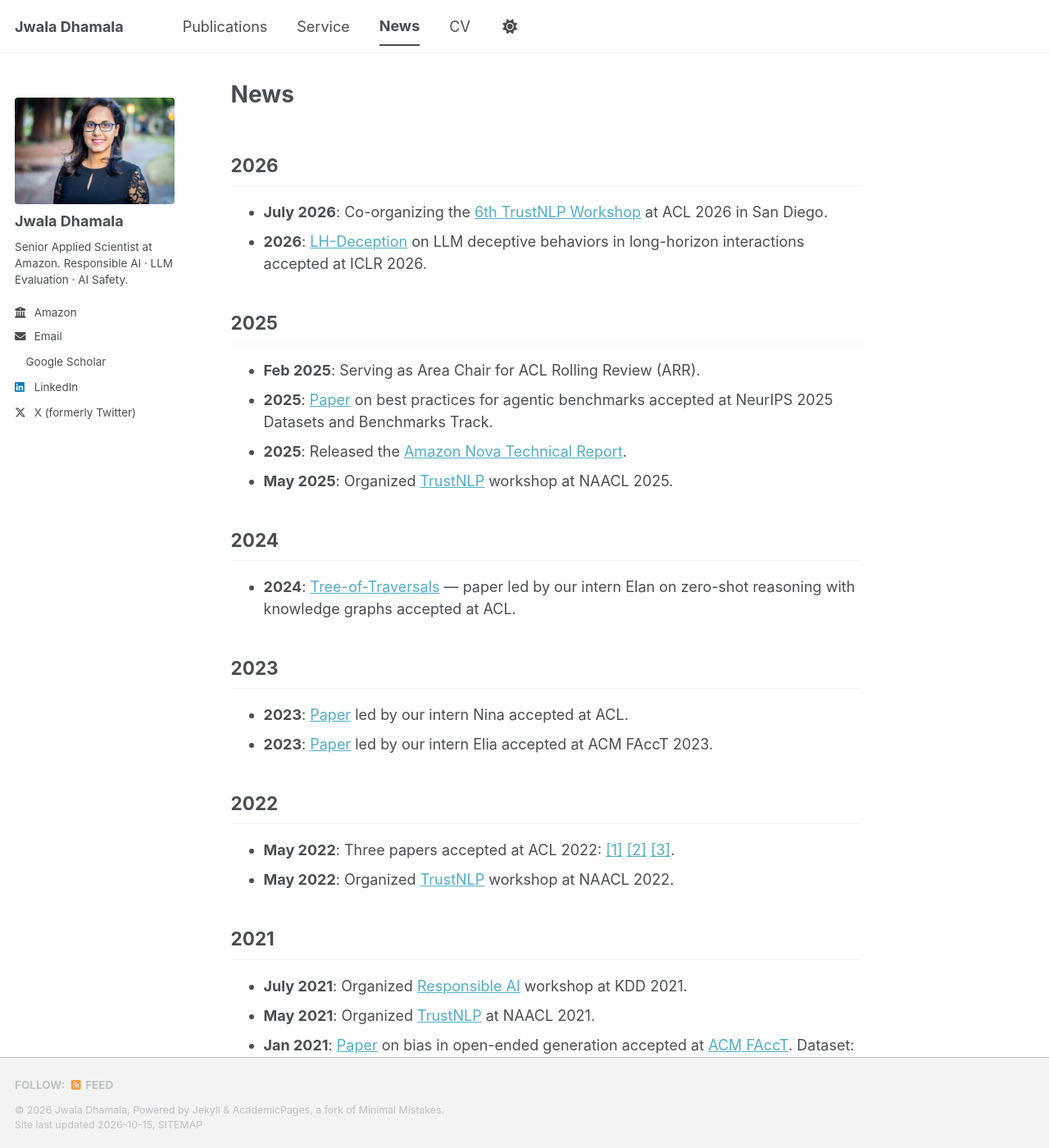
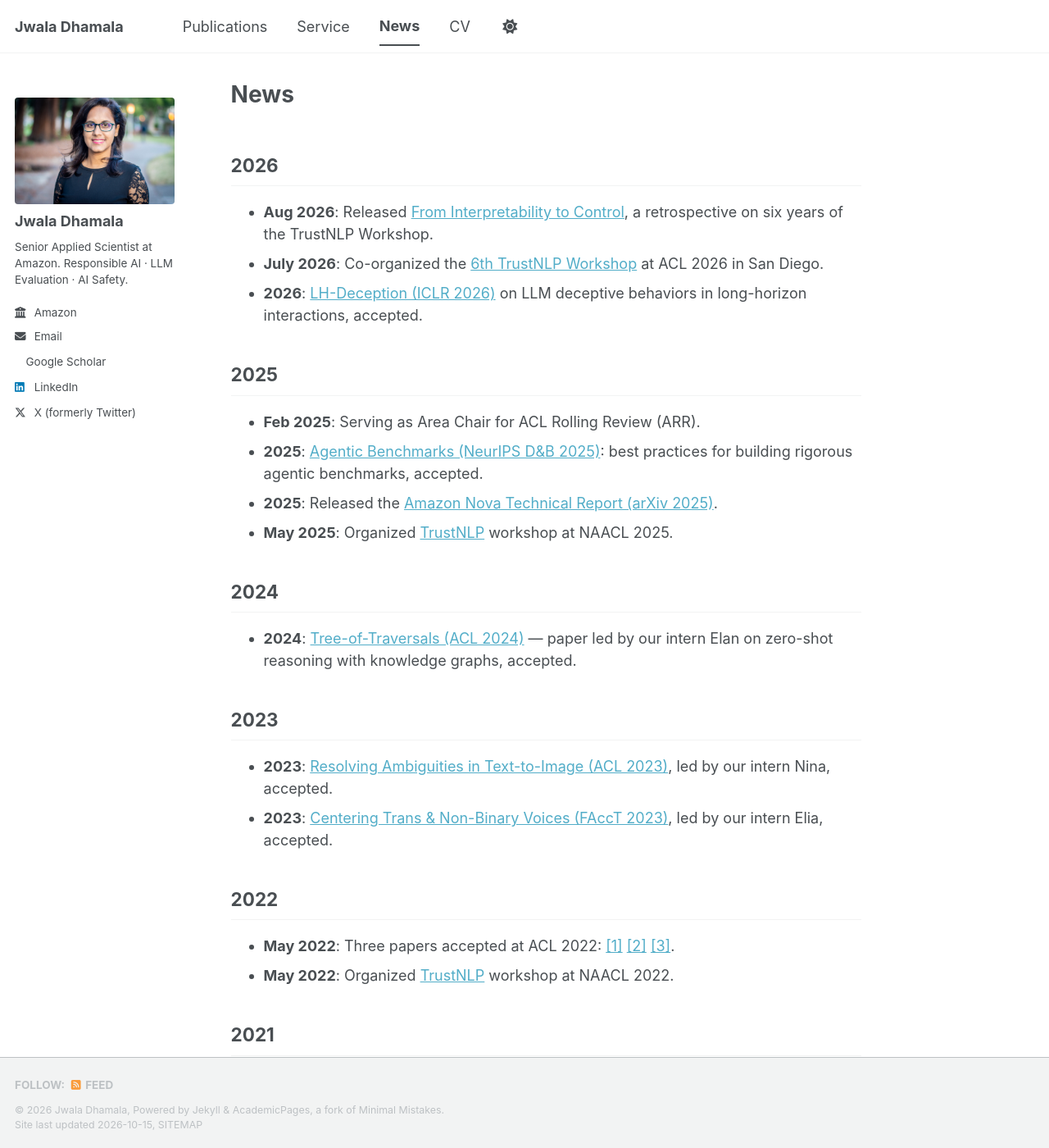
Before and after one commit to jwaladhamala/jwaladhamala.github.io, a Jekyll site: the page built from _pages/news.md, in a window 1280 px wide and 1400 px high. Shown: the whole window at 82% size. Built offline with Jekyll 4.4.1, drawn with Linux system fonts in a browser that asks for light colours; a style sheet for code colours, icons or effects is not loaded; some of the changed text lies outside the part shown.

Commit message:
Highlight key papers and Nova RAI eval lead role; descriptive link labels; reframe healthcare research; trim home news

```diff
--- a/_pages/news.md
+++ b/_pages/news.md
@@ -6,24 +6,25 @@
 
 ## 2026
 
-- **July 2026**: Co-organizing the [6th TrustNLP Workshop](https://trustnlpworkshop.github.io/) at ACL 2026 in San Diego.
-- **2026**: [LH-Deception](https://arxiv.org/abs/2510.03999) on LLM deceptive behaviors in long-horizon interactions accepted at ICLR 2026.
+- **Aug 2026**: Released [From Interpretability to Control](https://arxiv.org/abs/2608.11171), a retrospective on six years of the TrustNLP Workshop.
+- **July 2026**: Co-organized the [6th TrustNLP Workshop](https://trustnlpworkshop.github.io/) at ACL 2026 in San Diego.
+- **2026**: [LH-Deception (ICLR 2026)](https://arxiv.org/abs/2510.03999) on LLM deceptive behaviors in long-horizon interactions, accepted.
 
 ## 2025
 
 - **Feb 2025**: Serving as Area Chair for ACL Rolling Review (ARR).
-- **2025**: [Paper](https://arxiv.org/abs/2507.02825) on best practices for agentic benchmarks accepted at NeurIPS 2025 Datasets and Benchmarks Track.
-- **2025**: Released the [Amazon Nova Technical Report](https://arxiv.org/abs/2506.12103).
+- **2025**: [Agentic Benchmarks (NeurIPS D&B 2025)](https://arxiv.org/abs/2507.02825): best practices for building rigorous agentic benchmarks, accepted.
+- **2025**: Released the [Amazon Nova Technical Report (arXiv 2025)](https://arxiv.org/abs/2506.12103).
 - **May 2025**: Organized [TrustNLP](https://trustnlpworkshop.github.io/) workshop at NAACL 2025.
 
 ## 2024
 
-- **2024**: [Tree-of-Traversals](https://aclanthology.org/2024.acl-long.665.pdf) — paper led by our intern Elan on zero-shot reasoning with knowledge graphs accepted at ACL.
+- **2024**: [Tree-of-Traversals (ACL 2024)](https://aclanthology.org/2024.acl-long.665.pdf) — paper led by our intern Elan on zero-shot reasoning with knowledge graphs, accepted.
 
 ## 2023
 
-- **2023**: [Paper](https://aclanthology.org/2023.acl-long.804/) led by our intern Nina accepted at ACL.
-- **2023**: [Paper](https://dl.acm.org/doi/abs/10.1145/3593013.3594078) led by our intern Elia accepted at ACM FAccT 2023.
+- **2023**: [Resolving Ambiguities in Text-to-Image (ACL 2023)](https://aclanthology.org/2023.acl-long.804/), led by our intern Nina, accepted.
+- **2023**: [Centering Trans & Non-Binary Voices (FAccT 2023)](https://dl.acm.org/doi/abs/10.1145/3593013.3594078), led by our intern Elia, accepted.
 
 ## 2022
 
@@ -34,18 +35,18 @@
 
 - **July 2021**: Organized [Responsible AI](https://sites.google.com/view/responsible-ai-kdd2021/home) workshop at KDD 2021.
 - **May 2021**: Organized [TrustNLP](https://trustnlpworkshop.github.io/) at NAACL 2021.
-- **Jan 2021**: [Paper](https://arxiv.org/pdf/2101.11718.pdf) on bias in open-ended generation accepted at [ACM FAccT](https://facctconference.org/). Dataset: [BOLD](https://github.com/amazon-research/bold).
+- **Jan 2021**: [BOLD (FAccT 2021)](https://arxiv.org/pdf/2101.11718.pdf) on bias in open-ended generation, accepted. Dataset: [BOLD on GitHub](https://github.com/amazon-research/bold).
 
 ## 2020
 
 - **Dec 2020**: Panelist on AI fairness discussion at NeurIPS 2020: [Watch here](https://www.youtube.com/watch?v=qB52spVRIvQ).
-- **Oct 2020**: [Paper](https://arxiv.org/abs/2010.04249) with intern Ansel accepted at EMNLP workshop.
-- **Feb 2020**: [Paper](https://www.sciencedirect.com/science/article/abs/pii/S1361841520300360) accepted at Medical Image Analysis.
-- **Feb 2020**: Successfully defended PhD: [Thesis](https://scholarworks.rit.edu/theses/10350/).
+- **Oct 2020**: [Efficient NAS for Sentence-Pair Tasks (EMNLP Workshop 2020)](https://arxiv.org/abs/2010.04249) with intern Ansel, accepted.
+- **Feb 2020**: [Embedded High-Dim Bayesian Optimization (MedIA 2020)](https://www.sciencedirect.com/science/article/abs/pii/S1361841520300360) accepted.
+- **Feb 2020**: Successfully defended PhD: [Thesis (RIT 2020)](https://scholarworks.rit.edu/theses/10350/).
 
 ## 2019 and earlier
 
 - **Dec 2019**: Joined Amazon Alexa NU-AI as Research Scientist.
-- **Jun 2019**: [Paper](https://arxiv.org/abs/1907.01406) finalist for MICCAI Young Scientist Award.
-- **Oct 2018**: [Paper](https://arxiv.org/pdf/1811.06106.pdf) accepted at IEEE Sensors Letters and NeurIPS ML4H.
-- **Sep 2018**: [Paper](https://arxiv.org/abs/2005.07804) finalist for MICCAI 2018 Young Scientist Award.
+- **Jun 2019**: [Graph BO-VAE (MICCAI 2019)](https://arxiv.org/abs/1907.01406) finalist for Young Scientist Award.
+- **Oct 2018**: [S2S-LSH (IEEE Sensors Letters / NeurIPS ML4H 2018)](https://arxiv.org/pdf/1811.06106.pdf) accepted.
+- **Sep 2018**: [Generative-Model Bayesian Optimization (MICCAI 2018)](https://arxiv.org/abs/2005.07804) finalist for Young Scientist Award.
```
Also changed, not shown: _pages/about.md (+9 -7 lines).
